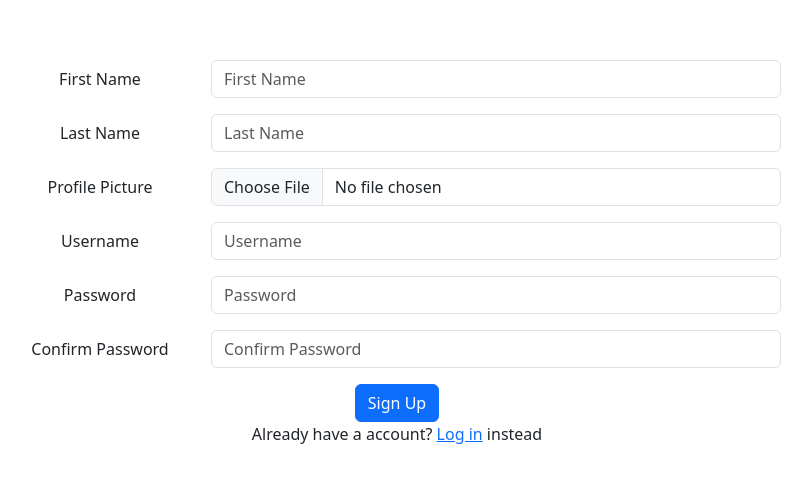
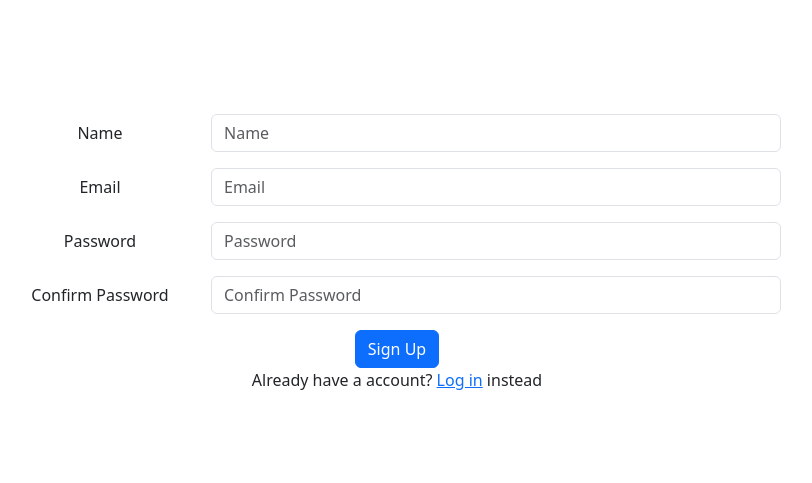
Before and after one commit to bisesh7/real-estate-listing, a React (Create React App) app in the folder client/: page /signup in a window 1280 px wide. Shown: the part 147-630 px from the top of the page, without its empty margins (243-1055 px from the left). Built offline with nearby package versions, Linux system fonts and the light colour scheme.

Commit message:
Create sign up page

```diff
--- a/client/src/Components/SignupComponent.jsx
+++ b/client/src/Components/SignupComponent.jsx
@@ -14,26 +14,24 @@ const SignUp = () => {
   const navigate = useNavigate();
 
   const validationSchema = Yup.object({
-    username: Yup.string().required("Username is required."),
-    firstName: Yup.string().required("First name is required."),
-    lastName: Yup.string().required("Last name is required."),
+    email: Yup.string()
+      .required("Email is required.")
+      .email("Invalid email format"),
+    name: Yup.string().required("First name is required."),
     password: Yup.string()
       .min(6, "Password must be at least 6 characters")
       .required("Password is required"),
     confirmPassword: Yup.string()
       .oneOf([Yup.ref("password")], "Passwords need to match")
       .required("Confirm password is required"),
-    profilePicture: Yup.mixed().required("Profile picture is required"),
   });
 
   const formik = useFormik({
     initialValues: {
-      username: "",
+      email: "",
       password: "",
       confirmPassword: "",
-      profilePicture: null,
-      firstName: "",
-      lastName: "",
+      name: "",
     },
     validationSchema,
     onSubmit: (values) => {
@@ -44,25 +42,16 @@ const SignUp = () => {
 
   const createUser = async (userData) => {
     try {
-      const formData = new FormData();
-      formData.append("username", userData.username);
-      formData.append("firstName", userData.firstName);
-      formData.append("lastName", userData.lastName);
-      formData.append("password", userData.password);
-      formData.append("confirmPassword", userData.confirmPassword);
-      if (userData.profilePicture) {
-        formData.append("profilePicture", userData.profilePicture);
-      }
-
       const response = await axios.post(
-        "http://localhost:5002/api/users",
-        formData,
+        "http://localhost:5001/api/users",
+        userData,
         {
           headers: {
-            "Content-Type": "multipart/form-data",
+            "Content-Type": "application/json",
           },
         },
       );
+
       setMessage("User created successfully!, Navigating to login...");
       setAlertVariant("success");
       setShowAlert(true);
@@ -104,79 +93,37 @@ const SignUp = () => {
         )}
         <Form.Group as={Row} className="mb-3">
           <Form.Label column sm="3">
-            First Name
+            Name
           </Form.Label>
           <Col sm="9">
             <Form.Control
               type="text"
-              placeholder="First Name"
-              name="firstName"
+              placeholder="Name"
+              name="name"
               onChange={formik.handleChange}
               onBlur={formik.handleBlur}
-              isInvalid={formik.touched.firstName && formik.errors.firstName}
+              isInvalid={formik.touched.name && formik.errors.name}
             />
             <Form.Control.Feedback type="invalid">
-              {formik.errors.firstName}
+              {formik.errors.name}
             </Form.Control.Feedback>
           </Col>
         </Form.Group>
         <Form.Group as={Row} className="mb-3">
           <Form.Label column sm="3">
-            Last Name
+            Email
           </Form.Label>
           <Col sm="9">
             <Form.Control
               type="text"
-              placeholder="Last Name"
-              name="lastName"
+              placeholder="Email"
+              name="email"
               onChange={formik.handleChange}
               onBlur={formik.handleBlur}
-              isInvalid={formik.touched.lastName && formik.errors.lastName}
+              isInvalid={formik.touched.email && formik.errors.email}
             />
             <Form.Control.Feedback type="invalid">
-              {formik.errors.lastName}
-            </Form.Control.Feedback>
-          </Col>
-        </Form.Group>
-        <Form.Group as={Row} className="mb-3">
-          <Form.Label column sm="3">
-            Profile Picture
-          </Form.Label>
-          <Col sm="9">
-            <Form.Control
-              type="file"
-              placeholder="Profile Picture"
-              name="profilePicture"
-              accept="image/*"
-              onChange={(e) =>
-                formik.setFieldValue("profilePicture", e.currentTarget.files[0])
-              }
-              onBlur={formik.handleBlur}
-              isInvalid={
-                formik.touched.profilePicture && formik.errors.profilePicture
-              }
-            />
-            <Form.Control.Feedback type="invalid">
-              {formik.errors.profilePicture}
-            </Form.Control.Feedback>
-          </Col>
-        </Form.Group>
-
-        <Form.Group as={Row} className="mb-3">
-          <Form.Label column sm="3">
-            Username
-          </Form.Label>
-          <Col sm="9">
-            <Form.Control
-              type="text"
-              placeholder="Username"
-              name="username"
-              onChange={formik.handleChange}
-              onBlur={formik.handleBlur}
-              isInvalid={formik.touched.username && formik.errors.username}
-            />
-            <Form.Control.Feedback type="invalid">
-              {formik.errors.username}
+              {formik.errors.email}
             </Form.Control.Feedback>
           </Col>
         </Form.Group>
```
